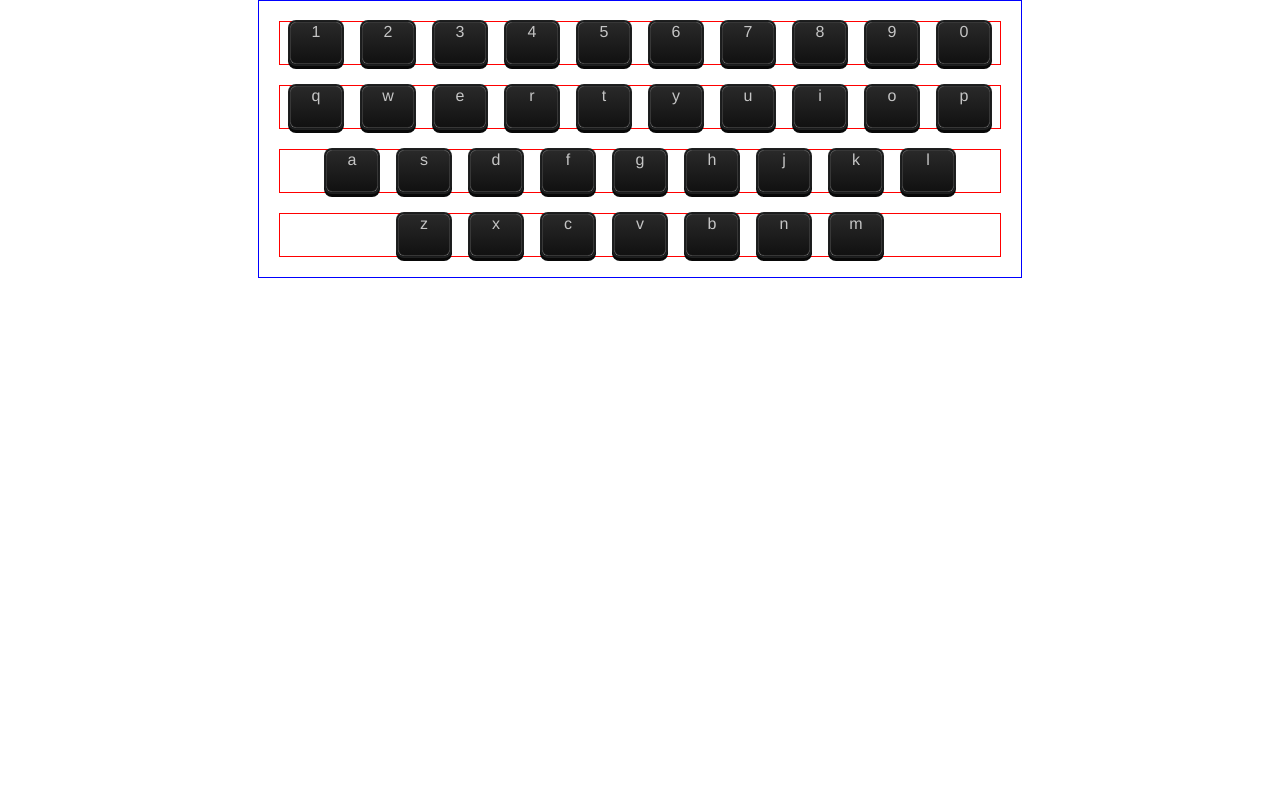
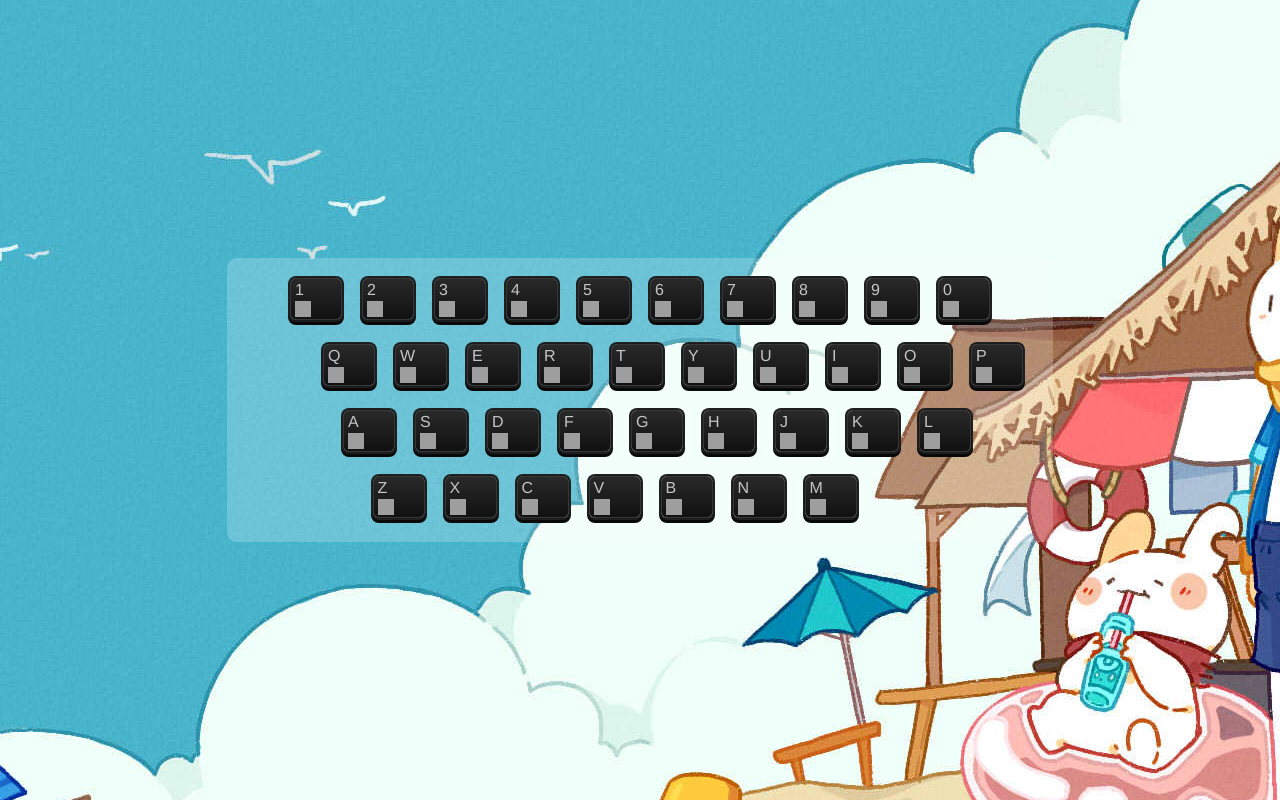
Before and after one commit to CodingBao/codingbao, a plain HTML site: page projects/navbar/index.html in a window 1280 px wide. Drawn offline with Linux system fonts and the light colour scheme; grey boxes are pictures that could not be loaded.

Commit message:
navbar css

```diff
--- a/projects/navbar/index.html
+++ b/projects/navbar/index.html
@@ -4,127 +4,14 @@
 <head>
     <meta charset="UTF-8">
     <title>Document</title>
-    <style>
-        * {
-            margin: 0;
-            padding: 0;
-        }
-
-        kbd {
-            position: relative;
-            border: 1px solid red;
-            width: 4em;
-            height: 4em;
-            display: inline-block;
-        }
-
-        body {
-            text-align: center;
-        }
-
-        #main {
-            position: relative;
-            border: 1px solid blue;
-            display: inline-block;
-        }
-
-        #main:nth-child(3) {
-            position: absolute;
-            left: 2em;
-        }
-
-        #main:nth-child(4) {
-            position: absolute;
-            left: 2em;
-        }
-
-        kbd>button {
-            position: absolute;
-            right: 0;
-            bottom: 0;
-            display: none;
-        }
-
-        kbd:hover>button {
-            display: inline-block;
-        }
-
-        .key{
-            width: 50px;
-            height: 40px;
-            background: linear-gradient(to bottom, #292929 0%,#111111 100%);
-	        border: 1px solid #373737; color: #C5C5C5; border-radius: 6px;
-	        box-shadow: 0 0 0 1px #1A1B1C, 0 0 0 2px #1F2020, 0 3px 0 2px #080808;
-	        position: relative;
-	        font-size: 16px; font-family: Helvetica;}
-
-        .row{
-            margin: 20px;
-            border: 1px solid red;
-        }
-
-        .row .key{
-            margin: 0 10px;
-        }
-
-        .key img{width: 16px; height: 16px; position: absolute; left: 4px; bottom: 2px;}
-        .key .text{position: absolute; left: 4px; top: 2px; }
-
-    </style>
+    <link rel="stylesheet" href="style.css">
 </head>
 
 <body>
-    <main id="main">
-
+    <main>
+        <div id="main"></div>
     </main>
-
-    <script>
-        var hash1 = [
-            ['1', '2', '3', '4', '5', '6', '7', '8', '9', '0'],
-            ['q', 'w', 'e', 'r', 't', 'y', 'u', 'i', 'o', 'p'],
-            ['a', 's', 'd', 'f', 'g', 'h', 'j', 'k', 'l'],
-            ['z', 'x', 'c', 'v', 'b', 'n', 'm']
-        ]
-
-        var hashLoc = {'q': 'qq.com', 'w': 'weibo.com', 'e': 'ele.me', 'r': 'renren.com', 't': 'tianya.com', 'y': 'youtube.com', 'u': 'uc.com' , 'i': 'iqiyi.com', 'o': 'opera.com', 'p': undefined, 'a': 'acfun.tv', 's': 'sohu.com', 'z': 'zhihu.com', 'm': 'www.mcdonalds.com.cn'}
-        var hashInLocalStorage = JSON.parse(localStorage.getItem('save') || 'null')
-        if (hashInLocalStorage) {
-            hashLoc = hashInLocalStorage
-        }
-
-        var index = 0
-        while (index < hash1.length) {
-            var box = document.createElement("div")
-            main.appendChild(box)
-            box.className = "row"
-            var index2 = 0;
-            while (index2 < hash1[index].length) {
-                var kbdbox = document.createElement("kbd")
-                box.appendChild(kbdbox)
-                kbdbox.textContent = hash1[index][index2]
-                kbdbox.className = "key"
-
-                var btn = document.createElement("button")
-                btn.textContent = "E"
-                kbdbox.appendChild(btn)
-                btn.id = hash1[index][index2]
-                btn.onclick = function (xxx) {
-                    console.log(xxx.target.id)
-                    var newUrl = prompt("输入新的网址")
-                    hashLoc[xxx.target.id] = newUrl
-                    localStorage.setItem("save", JSON.stringify(hashLoc))
-                }
-                index2++
-            }
-            index++
-        }
-
-        document.onkeypress = function (xxx) {
-            var loc = hashLoc[xxx.key]
-            console.log(loc)
-			window.open('http://'+loc, '_blank')
-        }
-    </script>
+    <script src="main.js"></script>
 </body>
 
 </html>
--- /dev/null
+++ b/projects/navbar/main.js
@@ -0,0 +1,143 @@
+//初始化数据
+function initData() {
+    var keysLst = [
+        ['1', '2', '3', '4', '5', '6', '7', '8', '9', '0'],
+        ['q', 'w', 'e', 'r', 't', 'y', 'u', 'i', 'o', 'p'],
+        ['a', 's', 'd', 'f', 'g', 'h', 'j', 'k', 'l'],
+        ['z', 'x', 'c', 'v', 'b', 'n', 'm']
+    ]
+
+    var locLst = JSON.parse(localStorage.getItem('save') || 'null')
+    if(!locLst){
+        locLst = {
+            'q': 'qq.com',
+            'w': 'weibo.com',
+            'e': 'ele.me',
+            'r': 'renren.com',
+            't': 'tianya.com',
+            'y': 'youtube.com',
+            'u': 'uc.com',
+            'i': 'iqiyi.com',
+            'o': 'opera.com',
+            'a': 'acfun.tv',
+            's': 'sohu.com',
+            'z': 'zhihu.com',
+            'm': 'www.mcdonalds.com.cn'
+        }
+    }
+
+    return {
+        keys: keysLst,
+        loc: locLst
+    }
+}
+
+//创建标签
+function tag(elem, tClass) {
+    var tElement = document.createElement(elem)
+    tElement.className = tClass
+    return tElement
+}
+
+function creatKbd() {
+    var tElement = tag("kbd", "key")
+    // tElement.onclick = function (xxx) {
+    //     var tmpBtn = xxx.target.lastChild
+    //     var tmpId = tmpBtn.id
+    //     openNewWindow(tmpBtn, locHash[tmpId])
+    // }
+    return tElement
+}
+
+function createText(tText) {
+    var tElement = tag("span", "text")
+    tElement.textContent = tText
+    return tElement
+}
+
+function creatImg(loc) {
+    var tElement = document.createElement("img")
+    if (loc) {
+        tElement.src = 'http://' + loc + '/favicon.ico'
+    } else {
+        tElement.src = '//i.loli.net/2017/11/10/5a05afbc5e183.png'
+    }
+    tElement.onerror = function (xxx) {
+        xxx.target.src = '//i.loli.net/2017/11/10/5a05afbc5e183.png'
+    }
+    return tElement
+}
+
+function creatEditBtn(tId) {
+    var tElement = document.createElement("button")
+    tElement.id = tId
+    tElement.textContent = "E"
+
+    tElement.onclick = function (xxx) {
+        onEditBtnDown(xxx.target)
+    }
+
+    return tElement
+}
+
+function onEditBtnDown(tmpBtn) {
+    var tmpKey = tmpBtn.id
+    var tmpImg = tmpBtn.previousSibling
+
+    var newUrl = prompt("输入新的网址")
+    if (newUrl) {
+        locHash[tmpKey] = newUrl
+        localStorage.setItem("save", JSON.stringify(locHash))
+
+        tmpImg.src = 'http://' + newUrl + '/favicon.ico'
+        tmpImg.onerror = function (tmpclick) {
+            tmpclick.target.src = '//i.loli.net/2017/11/10/5a05afbc5e183.png'
+        }
+    }
+}
+
+//打开新窗口
+function openNewWindow(tmpBtn, loc) {
+    if (loc) {
+        window.open('http://' + loc, '_blank')
+    } else {
+        alert("invalid url! please click the E button!")
+        //onEditBtnDown(tmpBtn)
+    }
+}
+
+var allData = initData()
+var keyHash = allData.keys
+var locHash = allData.loc
+
+var index = 0
+console.log(keyHash.length)
+while (index < keyHash.length) {
+    var box = tag("div", "row")
+    main.appendChild(box)
+
+    var keyLst = keyHash[index]
+    var index2 = 0;
+    while (index2 < keyLst.length) {
+        var curKey = keyLst[index2]
+
+        var kbdbox = creatKbd()
+        box.appendChild(kbdbox)
+
+        var spanbox = createText(curKey)
+        var fav = creatImg(locHash[curKey])
+        var btn = creatEditBtn(curKey)
+        kbdbox.appendChild(spanbox)
+        kbdbox.appendChild(fav)
+        kbdbox.appendChild(btn)
+
+        index2++
+    }
+    index++
+}
+
+//键盘控制
+document.onkeypress = function (xxx) {
+    console.log(xxx)
+    openNewWindow(xxx, locHash[xxx.key])
+}
--- /dev/null
+++ b/projects/navbar/style.css
@@ -0,0 +1,82 @@
+* {
+    margin: 0;
+    padding: 0;
+}
+
+body {
+    background: #4bb2c8 url("por_bkground.jpg") no-repeat center center;
+}
+
+main {
+    text-align: center;
+    display: flex;
+    justify-content: center;
+    align-items: center;
+    height: 100vh;
+}
+
+#main {
+    background: rgba(255,255,255,0.2);
+    border-radius: 10px;
+    display: inline-block;
+}
+
+#main>div:nth-child(2) {
+    margin-left: 86px;
+}
+
+#main>div:nth-child(3) {
+    margin-left: 54px;
+}
+
+#main>div:nth-child(4) {
+    margin-left: -31px;
+}
+
+.row {
+    margin: 20px;
+}
+
+.row .key {
+    margin: 0 10px;
+}
+
+.key {
+    display: inline-block;
+    text-transform: uppercase;
+    position: relative;
+    width: 50px;
+    height: 40px;
+    background: linear-gradient(to bottom, #292929 0%, #111111 100%);
+    border: 1px solid #373737;
+    color: #C5C5C5;
+    border-radius: 6px;
+    box-shadow: 0 0 0 1px #1A1B1C, 0 0 0 2px #1F2020, 0 3px 0 2px #080808;
+    font-size: 16px;
+    font-family: Helvetica;
+}
+
+.key>button {
+    position: absolute;
+    right: 0;
+    bottom: 0;
+    display: none;
+}
+
+.key:hover>button {
+    display: inline-block;
+}
+
+.key img {
+    width: 16px;
+    height: 16px;
+    position: absolute;
+    left: 4px;
+    bottom: 2px;
+}
+
+.key .text {
+    position: absolute;
+    left: 4px;
+    top: 2px;
+}
```
Also changed, not shown: projects/navbar/por_bkground.jpg (added).
